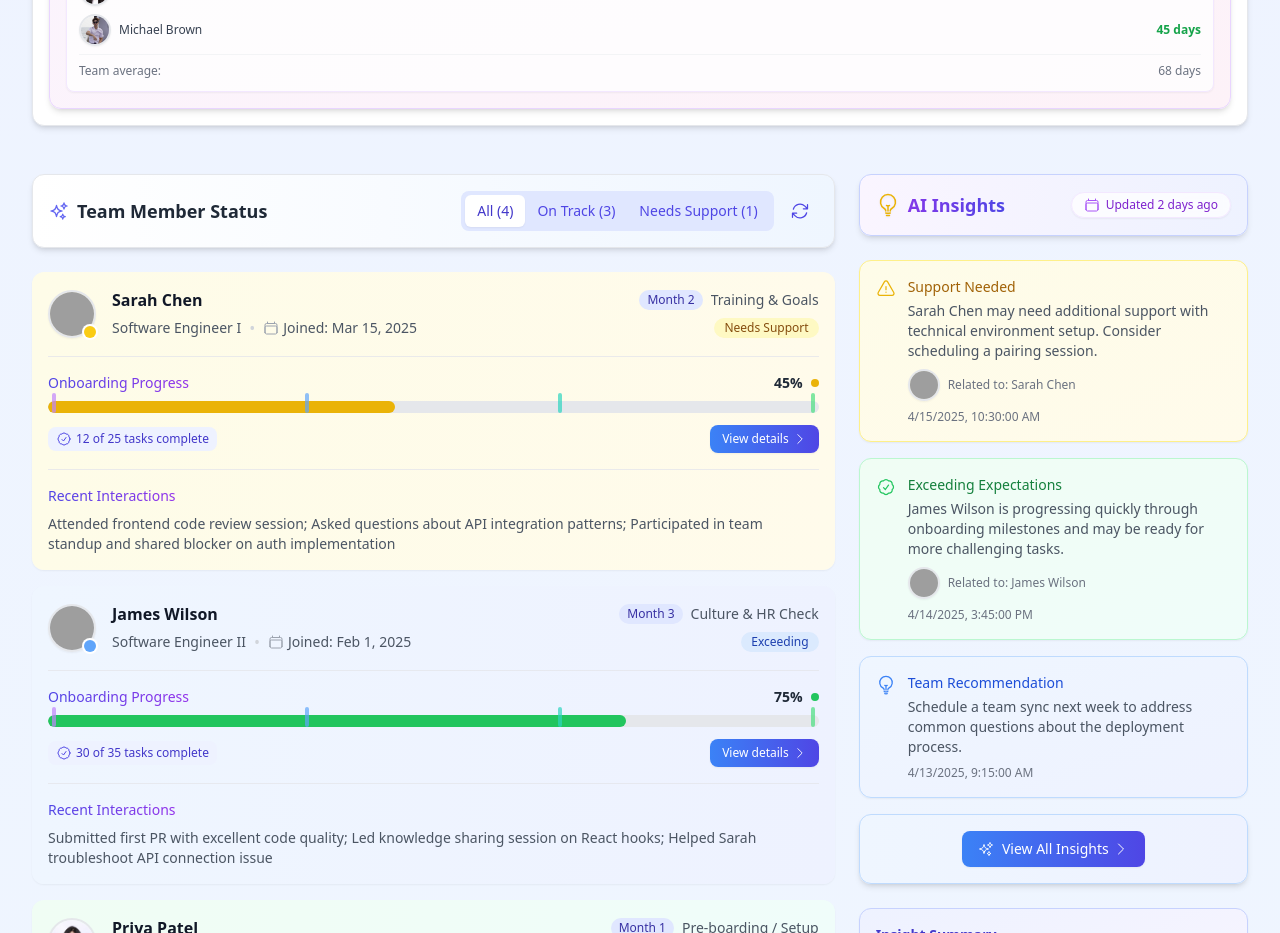
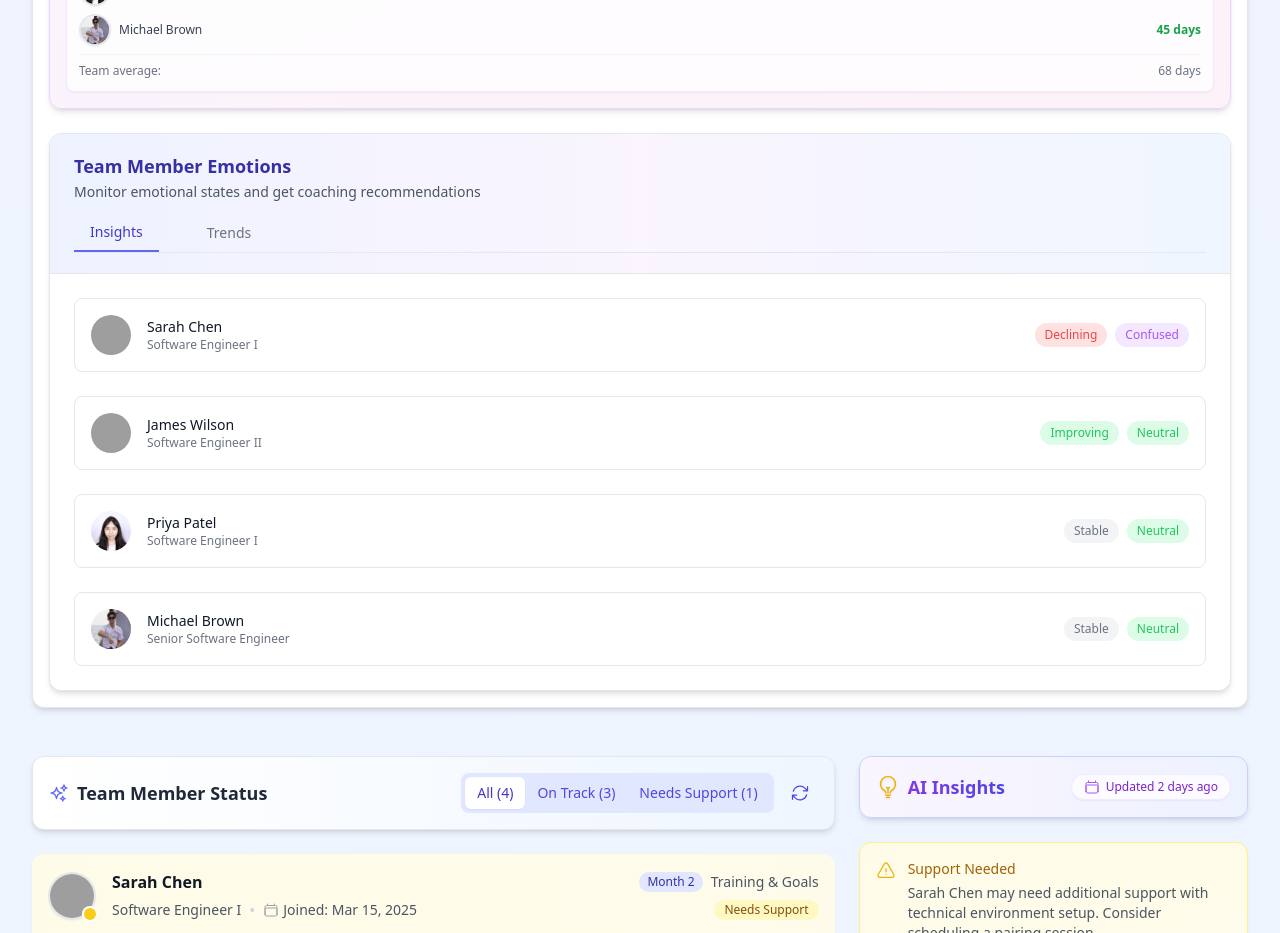
Before and after one commit to currylaksa/UTMHack2025, a React (Vite) app in the folder devboostai/: page /manager in a window 1280 px wide. Shown: the part 1280-2213 px from the top of the page. Built offline with nearby package versions, Linux system fonts and the light colour scheme; grey boxes are pictures that could not be loaded.

Commit message:
Update ManagerDashboard.jsx

```diff
--- a/devboostai/src/pages/manager/ManagerDashboard.jsx
+++ b/devboostai/src/pages/manager/ManagerDashboard.jsx
@@ -927,6 +927,34 @@ function ManagerDashboard() {
                 teamMembers={teamMembers}
               />
             </div>
+
+            {/* Emotion Analysis Section */}
+            <div className="mt-6">
+              <ManagerEmotionInsights
+                teamMemberData={teamMembers.map(member => ({
+                  ...member,
+                  id: member.id,
+                  name: member.name,
+                  role: member.role,
+                  avatar: member.avatar,
+                  emotion: member.triggers?.includes("API documentation confusion")
+                    ? "confused"
+                    : member.triggers?.includes("Positive feedback")
+                    ? "excited"
+                    : member.triggers?.includes("Fast progress")
+                    ? "interested"
+                    : "neutral",
+                  trend: member.productivity === "Exceeding"
+                    ? "improving"
+                    : member.productivity === "Needs Support"
+                    ? "declining"
+                    : "stable",
+                  onboardingProgress: member.onboardingProgress,
+                  recentInteractions: member.recentInteractions,
+                  triggers: member.triggers
+                }))}
+              />
+            </div>
           </div>
         </div>
 
```
